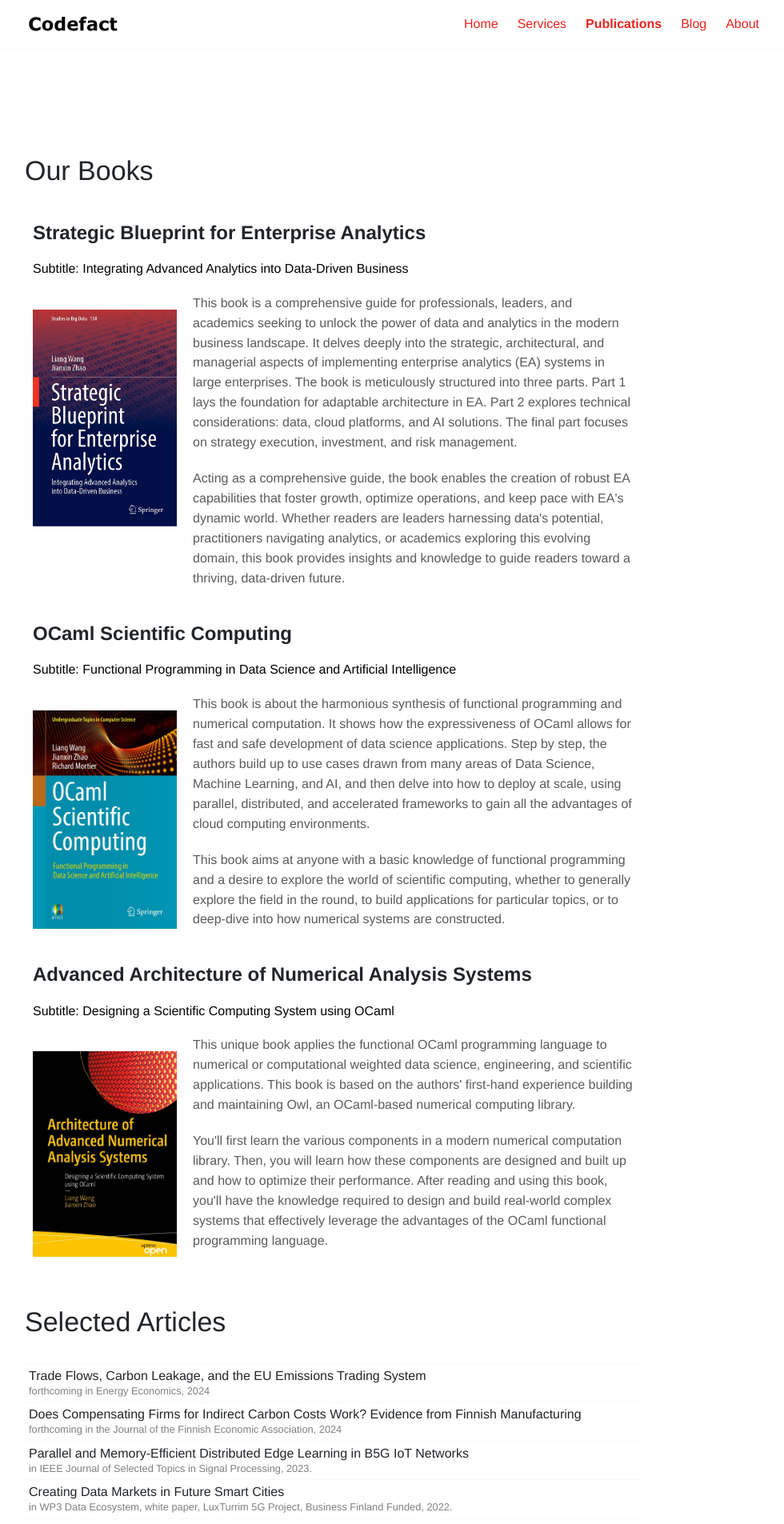
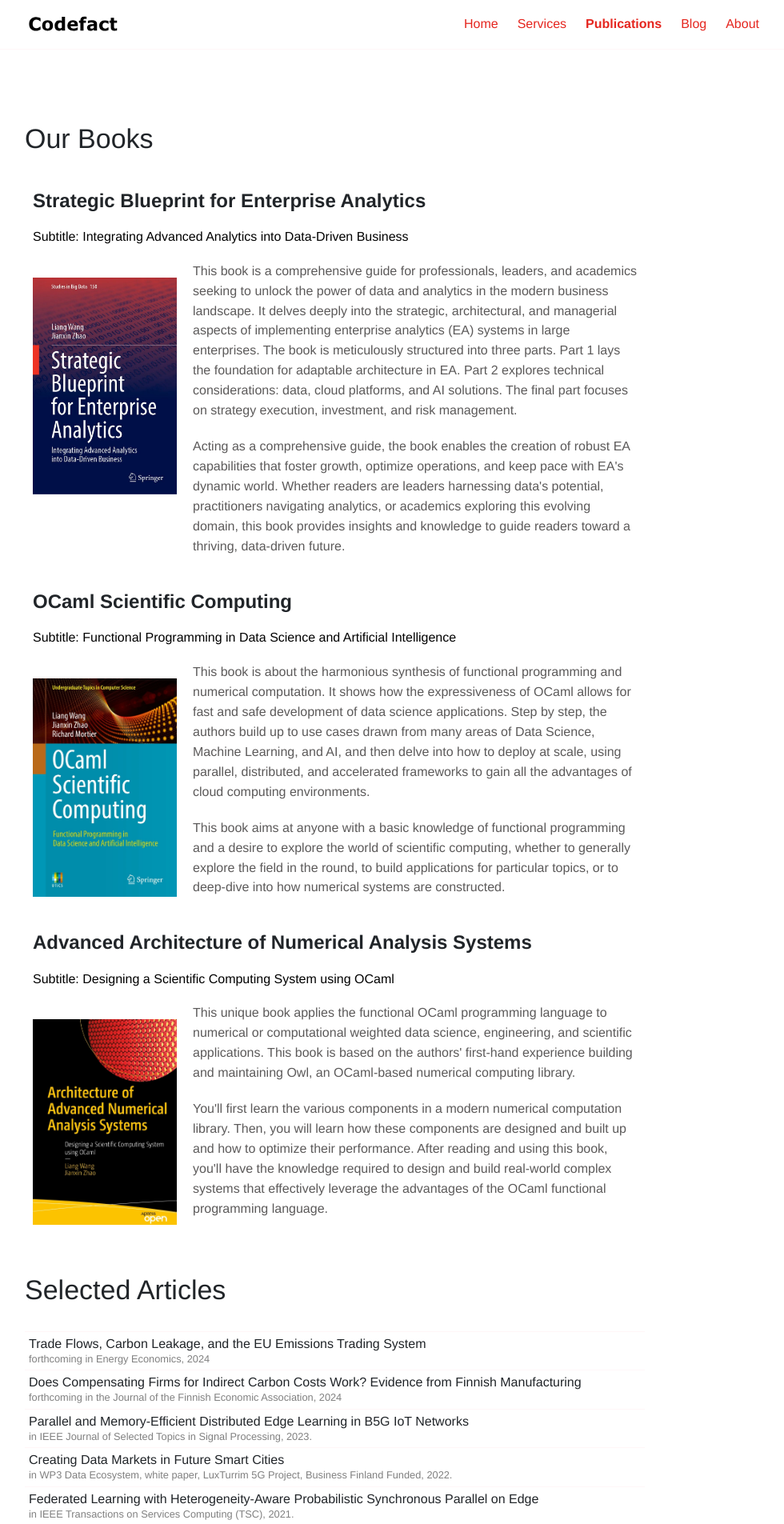
Before and after one commit to ryanrhymes/codefact.xyz, a Jekyll site: the page built from publications.md, in a window 1280 px wide. Shown: the top 1905 px of the page at 80% size, without its empty margins (144-1124 px from the left). Built offline with Jekyll 4.4.1, drawn with Linux system fonts in a browser that asks for light colours.

Commit message:
coding ...

```diff
--- a/_layouts/publications.html
+++ b/_layouts/publications.html
@@ -3,11 +3,13 @@
 bodyClass: "page-basic"
 ---
 
-<div class="container pb-6 pt-6 pt-md-10 pb-md-10">
-    <div class="row justify-content-start">
-        <div class="col-12 col-md-10">
-            <div class="service service-single">
+<div class="strip">
+    <div class="container pt-6 pb-6 pb-md-10">
+        <div class="col-12 col-md-10 mb-1">
+            <div class="service service-summary">
+            <div class="service-content">
                 <div class="content">{{content}}</div>
+            </div>
             </div>
         </div>
     </div>
```
